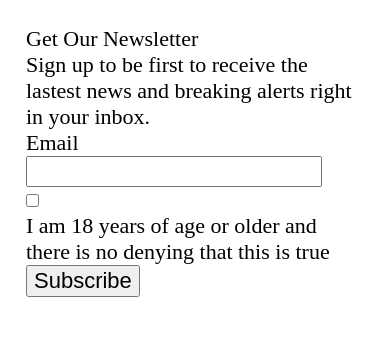
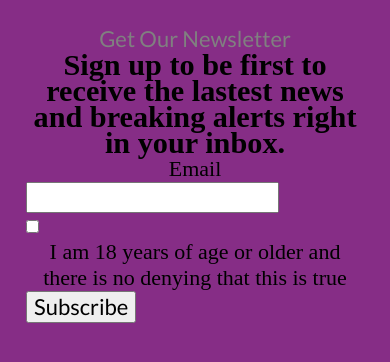
Before and after one commit to fw2018/lab3, a plain HTML site: page index.html in a window 390 px wide. Drawn offline with nearby package versions, Linux system fonts and the light colour scheme.

Commit message:
updated the wrong screen file, the correct one has been added

```diff
--- a/css/screen.css
+++ b/css/screen.css
@@ -21,7 +21,7 @@ input,
 optgroup,
 select,
 textarea {
-  font-family: sans-serif; /* 1 */
+  font-family: 'Lato', 'Raleway', sans-serif; /* 1 */
   font-size: 100%; /* 1 */
   line-height: 1.15; /* 1 */
   margin: 0; /* 2 */
@@ -192,6 +192,8 @@ img, audio, video {
 */
 
 html {
+  background-color:#862d86;
+  font-family: 'Roboto', 'Lato' sans-serif;
   font-size: 1.375em; /* 22px */
   line-height: 1.182em; /* 26px / ~ 120% */
   padding: 1.182em; /* 26px / ~ 120% */
@@ -200,10 +202,36 @@ html {
 
 label {
   display: block;
+  font-family: 'Roboto', 'Lato' sans-serif;
+  text-align: center;
+}
+
+p{
+    font-family: 'Roboto', 'Lato' sans-serif;
+    text-align: center;
+    font-size: 1.375em; /* 22px */
+    font-weight: bold;
+}
+
+h1 {
+  font-family: 'Lato', 'Raleway', sans-serif;
+  text-align: center;
+  color: #808080;
 }
 
 /* ===== LAYOUT STYLES ====== */
+@media screen and (max-width: 480px) {
+  body, html {
+    min-height: 100%;
+    }
+  input[type="submit"], input[type="email"]{
+    font-size: 1..375em;
+    width: 100%
+    background-color:#696969;
+  }
+}
 
+@media screen and (max-width: 960px)
 /* ===== MODULAR STYLES ===== */
 
 /* ===== STATE STYLES ======= */
--- a/screen.css
+++ b/screen.css
@@ -220,7 +220,13 @@ h1 {
 }
 
 /* ===== LAYOUT STYLES ====== */
+@media screen and (max-width: 480px) {
+  body, html {
+    min-height: 100%;
+  }
+}
 
+@media screen and (max-width: 960px)
 /* ===== MODULAR STYLES ===== */
 
 /* ===== STATE STYLES ======= */
```
